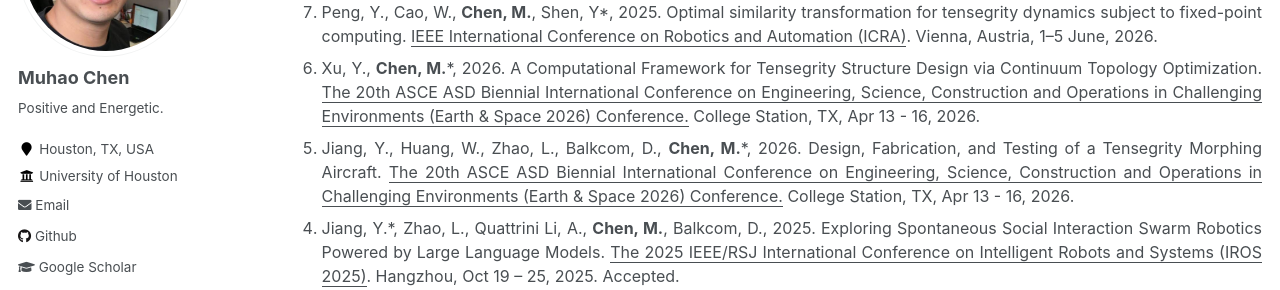
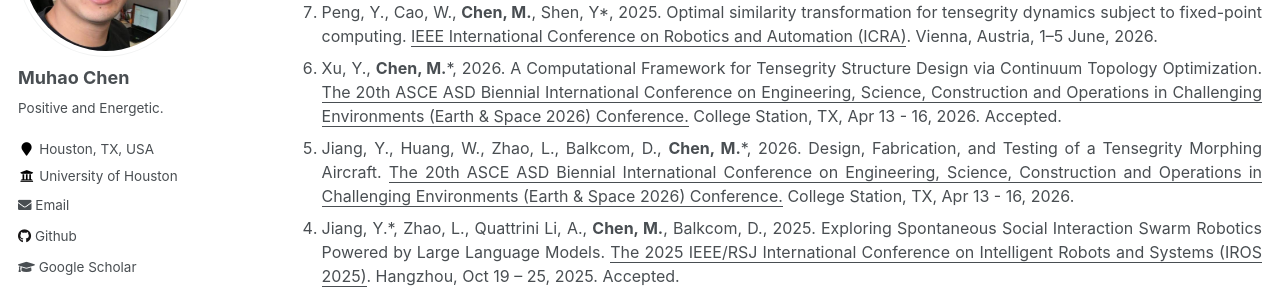
Before and after one commit to Muhao-Chen/muhao-chen.github.io, a Jekyll site: the page built from _pages/publication.md, in a window 1280 px wide and 900 px high, scrolled down 3192 px. Shown: the part 154-444 px from the top of the window. Built offline with Jekyll 4.4.1, drawn with Linux system fonts in a browser that asks for light colours.

Commit message:
Update publication.md

```diff
--- a/_pages/publication.md
+++ b/_pages/publication.md
@@ -92,7 +92,7 @@ Nonlinear statics and dynamics of membrane systems based on positional FEM. <u>T
 Submitted
 <ol reversed>
 <li> Peng, Y., Cao, W., <strong>Chen, M.</strong>, Shen, Y*, 2025. Optimal similarity transformation for tensegrity dynamics subject to fixed-point computing. <u>IEEE International Conference on Robotics and Automation (ICRA)</u>. Vienna, Austria, 1–5 June, 2026.</li>
-<li> Xu, Y., <strong>Chen, M.</strong>*, 2026. A Computational Framework for Tensegrity Structure Design via Continuum Topology Optimization. <u>The 20th ASCE ASD Biennial International Conference on Engineering, Science, Construction and Operations in Challenging Environments (Earth & Space 2026) Conference.</u> College Station, TX, Apr 13 - 16, 2026. </li>
+<li> Xu, Y., <strong>Chen, M.</strong>*, 2026. A Computational Framework for Tensegrity Structure Design via Continuum Topology Optimization. <u>The 20th ASCE ASD Biennial International Conference on Engineering, Science, Construction and Operations in Challenging Environments (Earth & Space 2026) Conference.</u> College Station, TX, Apr 13 - 16, 2026. Accepted. </li>
 <li> Jiang, Y., Huang, W., Zhao, L., Balkcom, D., <strong>Chen, M.</strong>*, 2026. Design, Fabrication, and Testing of a Tensegrity Morphing Aircraft. <u>The 20th ASCE ASD Biennial International Conference on Engineering, Science, Construction and Operations in Challenging Environments (Earth & Space 2026) Conference.</u> College Station, TX, Apr 13 - 16, 2026. </li>
 <li> Jiang, Y.*, Zhao, L., Quattrini Li, A., <strong>Chen, M.</strong>, Balkcom, D., 2025. Exploring Spontaneous Social Interaction Swarm Robotics Powered by Large Language Models. <u>The 2025 IEEE/RSJ International Conference on Intelligent Robots and Systems (IROS 2025)</u>. Hangzhou, Oct 19 – 25, 2025. Accepted. </li>
 <li> Shi, L., Cao, W., <strong>Chen, M.</strong>, Shen, Y*, 2025. Markov parameters generation for data-based modeling of tensegrity robots considering finite word-length effects. <u>The 2025 IEEE/RSJ International Conference on Intelligent Robots and Systems (IROS 2025)</u>. Hangzhou, Oct 19 – 25, 2025. Accepted. </li>
```
